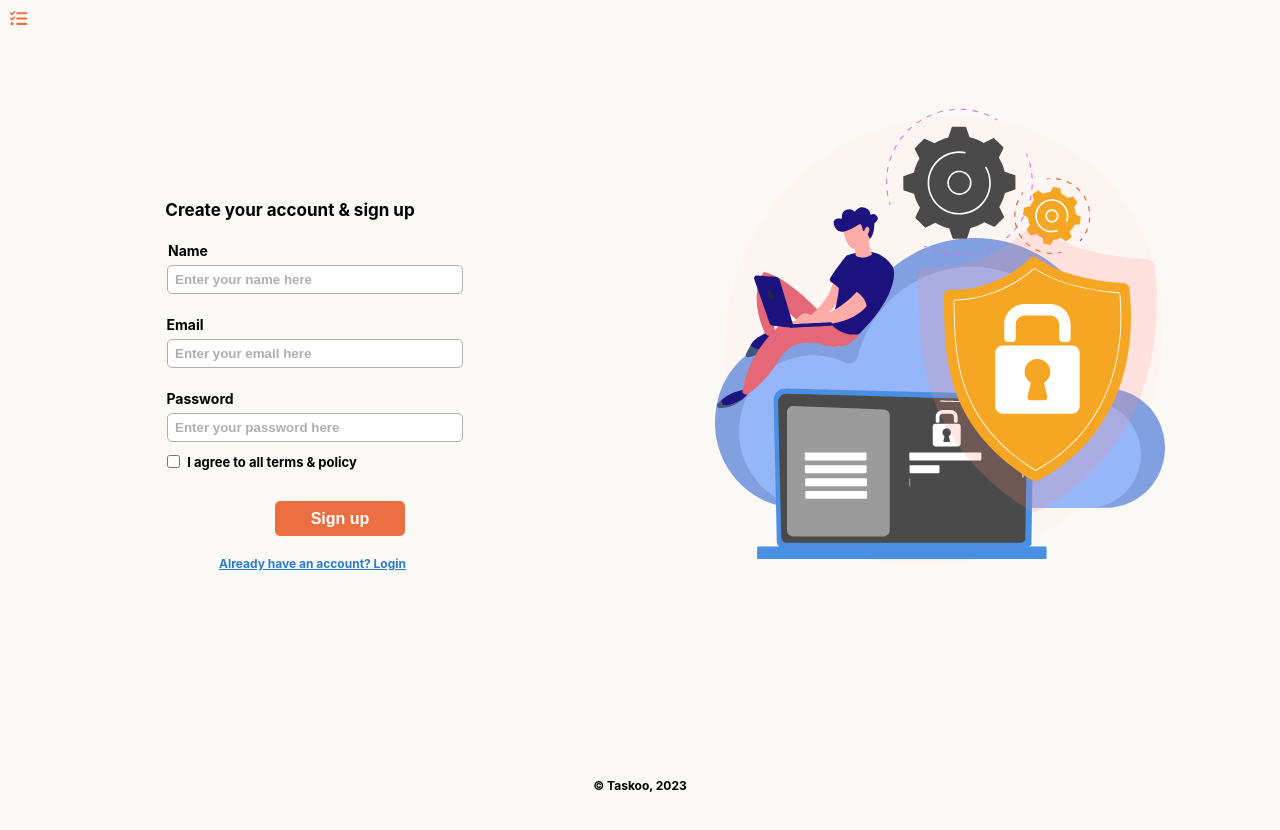
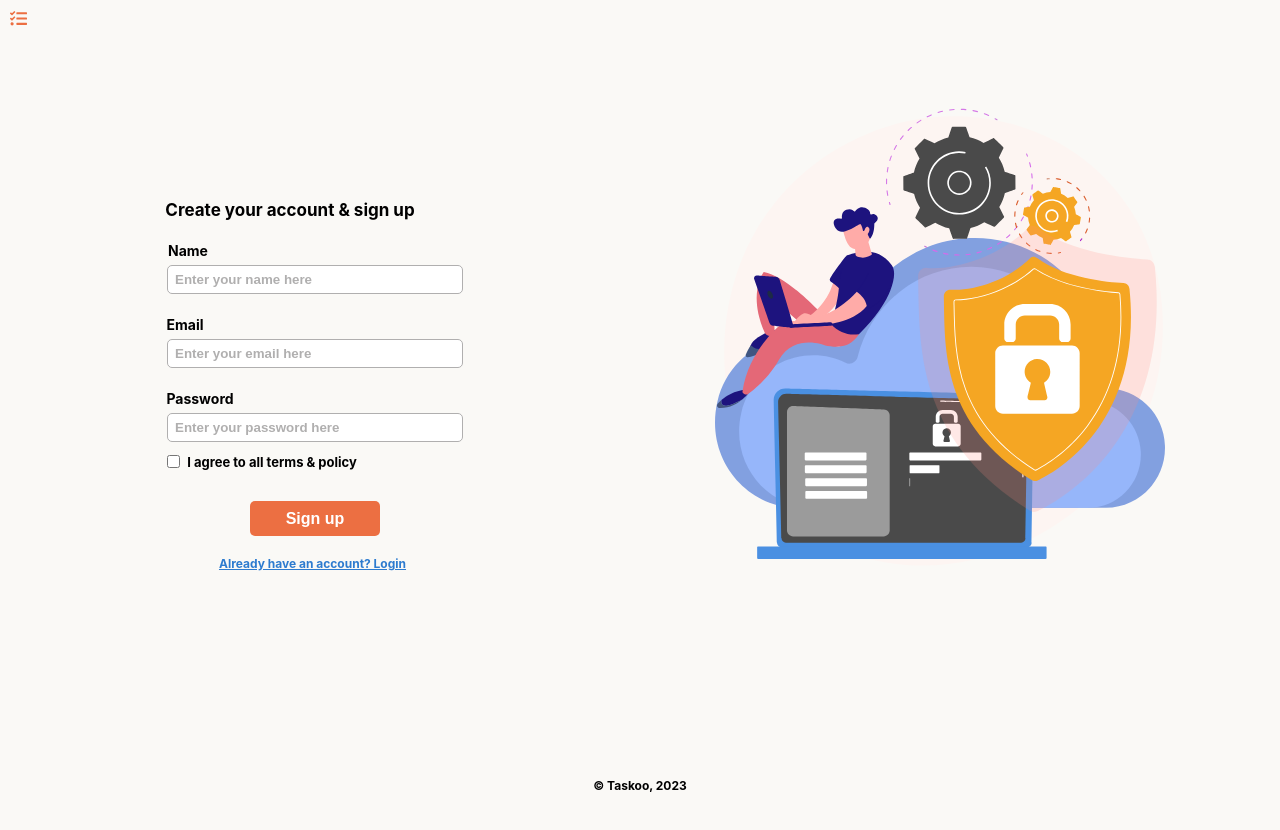
Before and after one commit to AishwaryaDV/Taskoo, a React (Create React App) app: page /signup in a window 1280 px wide. Shown: the top 830 px of the page. Built offline with nearby package versions, Linux system fonts and the light colour scheme.

Commit message:
auth changes

```diff
--- a/src/components/Sidebar.js
+++ b/src/components/Sidebar.js
@@ -48,12 +48,15 @@ const Sidebar = () => {
       window.location.href = '/';
     }
 
+    const userData = JSON.parse(localStorage.getItem('user'));
+    const storedName = userData.name;
+
   return (
     <div>
         <div className="sidebar-section">
         <header id="header">
         <div className="landing-logo" onClick={()=>navigate("/")}><FaTasks size={17} />
-          <span className="username">Welcome, Username</span>
+          <span className="username">Welcome, {storedName}</span>
         </div>
         </header>
         <div className="main-sidebar-items">
--- a/src/components/signup.css
+++ b/src/components/signup.css
@@ -111,7 +111,7 @@ input::placeholder{
     align-items:center;
     justify-content:center;
     border:none;
-    margin-left:100px;
+    margin-left:50px;
     margin-top:30px;
     transition: transform 0.2s;
 }
@@ -206,7 +206,7 @@ input[type='checkbox'] {
     align-items:center;
     justify-content:center;
     border:none;
-    margin-left:100px;
+    margin-left:50px;
     margin-top:30px;
     transition: transform 0.2s;
 }
```
Also changed, not shown: src/components/Signup.js (line endings or trailing spaces).
